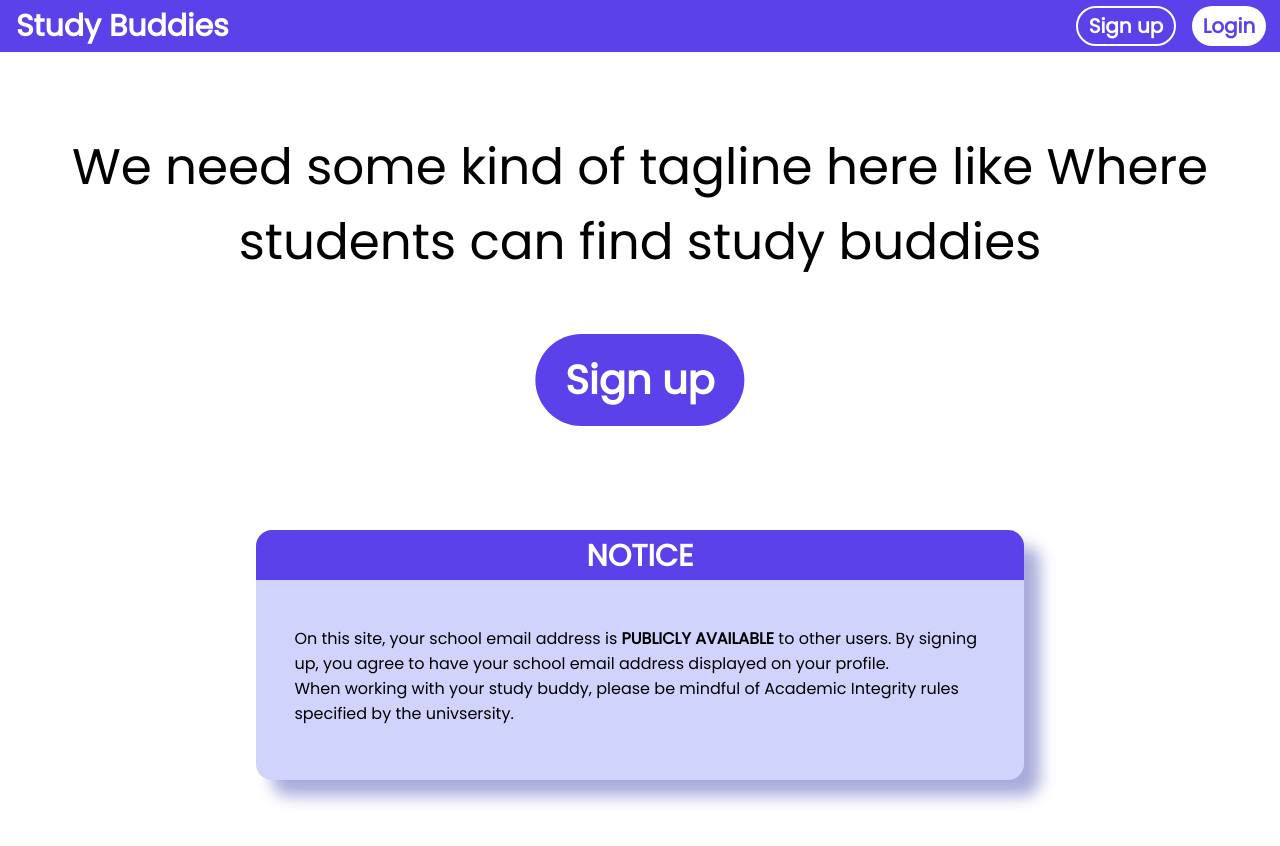
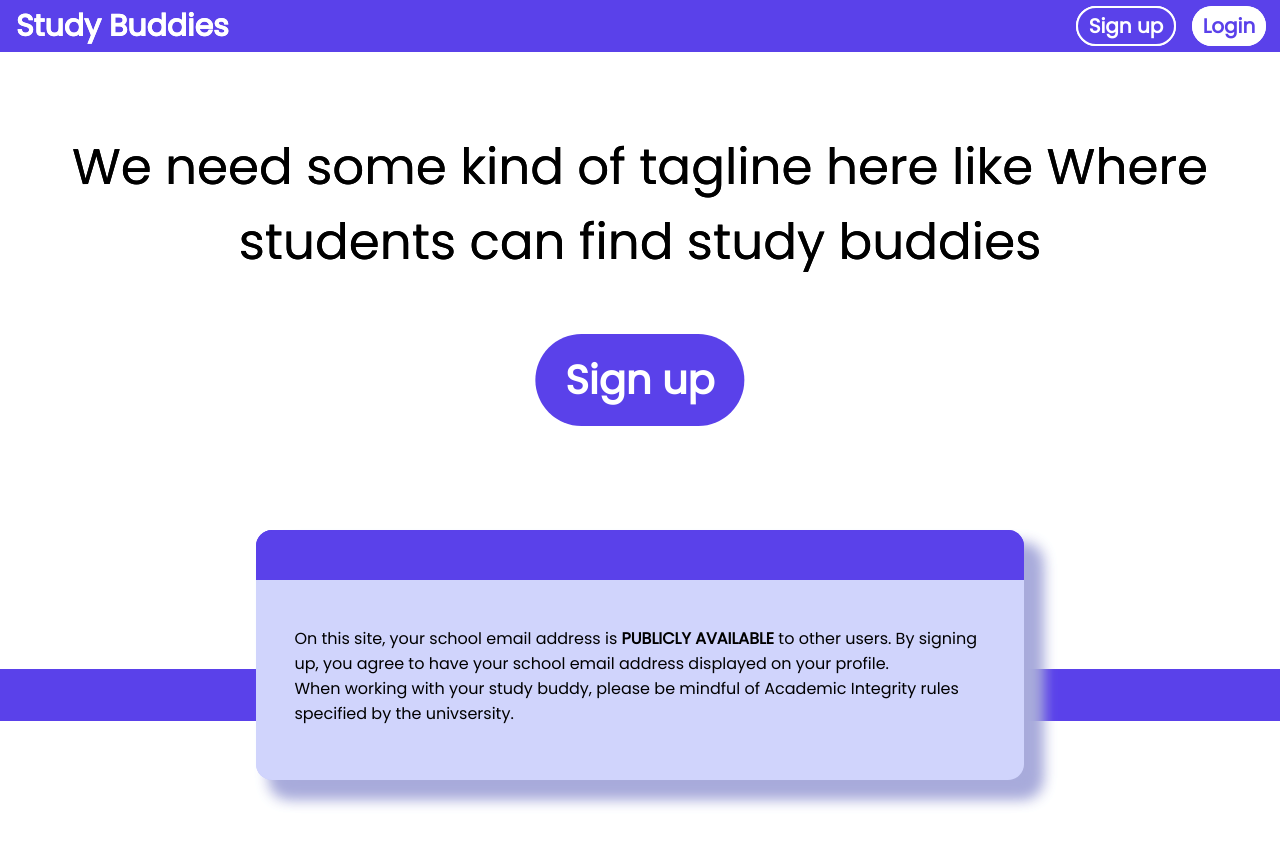
Before and after one commit to kpage19/WinterDev2022, a React (Create React App) app: page /homepage in a window 1280 px wide. Shown: the top 846 px of the page. Built offline with nearby package versions, Linux system fonts and the light colour scheme.

Commit message:
change app to homepage and fix router problem

```diff
--- a/package.json
+++ b/package.json
@@ -9,7 +9,7 @@
     "react": "^17.0.2",
     "react-dom": "^17.0.2",
     "react-google-login": "^5.2.2",
-    "react-router-dom": "^6.2.1",
+    "react-router-dom": "^5.2.0",
     "react-scripts": "5.0.0",
     "styled-components": "^5.3.3",
     "web-vitals": "^2.1.4"
--- a/src/App.js
+++ /dev/null
@@ -1,30 +0,0 @@
-import '../src/App.css';
-//import '../src/Profilepage.css';
-import SignedOut from './SignedOut';
-import Profilepage from './Profilepage';
-import Login from './Login';
-
-function App() {
-
-    return (
-
-    <div className="App">
-      <iframe id="topbar"></iframe>
-      <h1 id="StudyBuddies">Study Buddies</h1>
-      <button id="login">Login</button>
-      <button id="signupSmall">Sign up</button>
-      <p id="center">We need some kind of tagline here like
-          Where students can find study buddies</p>
-      <iframe id="noticebox"></iframe>
-      <h2 id="notice">NOTICE</h2>
-      <p id="disclaimer">On this site, your school email address is <b>PUBLICLY AVAILABLE </b>
-      to other users. By signing up, you agree to have your school email address
-      displayed on your profile.<br></br>
-      When working with your study buddy, please be mindful of Academic Integrity
-      rules specified by the univsersity.</p>
-
-  </div>
-  );
-}
-
-export default App;
--- /dev/null
+++ b/src/Homepage.js
@@ -0,0 +1,28 @@
+import '../src/Homepage.css';
+
+import SignedOut from './SignedOut';
+import Profilepage from './Profilepage';
+import Login from './Login';
+
+
+function Homepage(){
+    return(
+        <div className="App">
+        <iframe id="topbar"></iframe>
+        <h1 id="StudyBuddies">Study Buddies</h1>
+        <button id="login">Login</button>
+        <button id="signupSmall">Sign up</button>
+        <p id="center">We need some kind of tagline here like
+            Where students can find study buddies</p>
+        <iframe id="noticebox"></iframe>
+        <h2 id="notice">NOTICE</h2>
+        <p id="disclaimer">On this site, your school email address is <b>PUBLICLY AVAILABLE </b>
+        to other users. By signing up, you agree to have your school email address
+        displayed on your profile.<br></br>
+        When working with your study buddy, please be mindful of Academic Integrity
+        rules specified by the univsersity.</p>
+
+    </div>
+    )
+}
+export default Homepage;
--- a/src/Login.js
+++ b/src/Login.js
@@ -1,8 +1,8 @@
 import React, {useState} from 'react';
 import { GoogleLogin, GoogleLogout } from 'react-google-login';
-import './App.css';
+import './Homepage.css';
 import Profilepage from './Profilepage';
-import App from './App';
+import Homepage from './Homepage';
 
 
 export default function Login() {
--- a/src/Profilepage.js
+++ b/src/Profilepage.js
@@ -1,5 +1,6 @@
 import '../src/Profilepage.css';
-import App from "./App";
+import Homepage from "./Homepage";
+import React from 'react';
 
 function Profilepage() {
 
--- a/src/index.js
+++ b/src/index.js
@@ -1,24 +1,39 @@
 import React from 'react';
 import ReactDOM from 'react-dom';
 import './index.css';
-import App from './App';
+
 import Login from './Login';
-//import Profilepage from './Profilepage';
-/*import logincss from './logincss.css';*/
 import reportWebVitals from './reportWebVitals';
+import Profilepage from './Profilepage';
+import Homepage from './Homepage';
+import {BrowserRouter as Router, Route, Switch} from "react-router-dom";
+
+
+
+const Routing = () =>{
+  return (
+    <Router>
+      <Switch>
+        <Route exact path="/login" component={Login}/>
+        <Route exact path="/profile" component={Profilepage}/>
+        <Route exact path="/homepage" component={Homepage}/>
+      </Switch>
+    </Router>
+  )
+}
 
 ReactDOM.render(
   <React.StrictMode>
-    <div>
-      <App />
-      <Login/>
-    </div>
-
+    <Routing/>
+    <Homepage/>
+    <Login/>
 
   </React.StrictMode>,
   document.getElementById('root')
 );
 
+
+
 // If you want to start measuring performance in your app, pass a function
 // to log results (for example: reportWebVitals(console.log))
 // or send to an analytics endpoint. Learn more: https://bit.ly/CRA-vitals
```
Also changed, not shown: src/Homepage.css (renamed from src/App.css), 2 other files (tests, documents, lock files or other folders).
